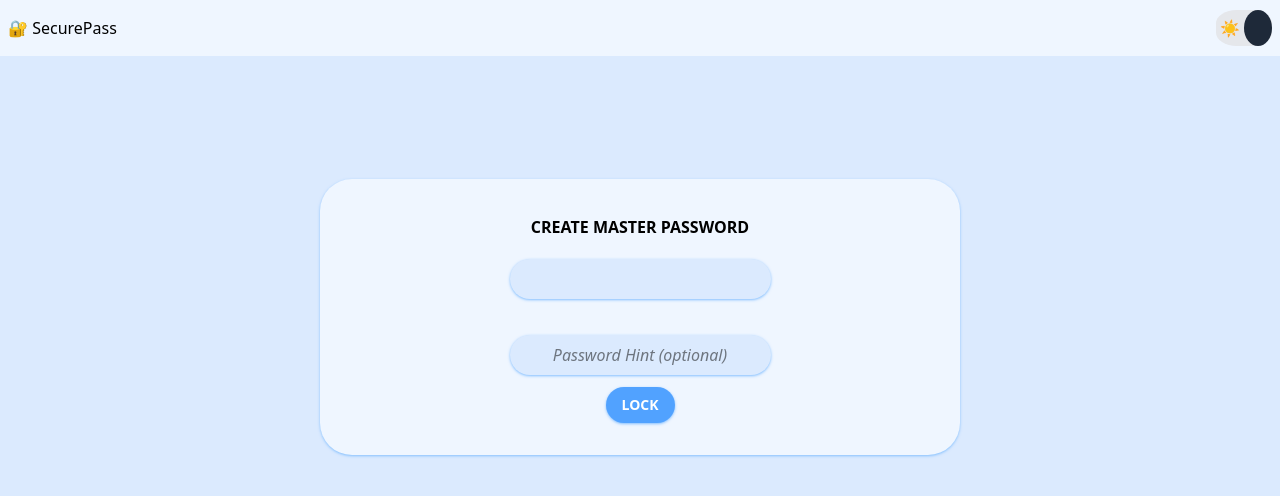
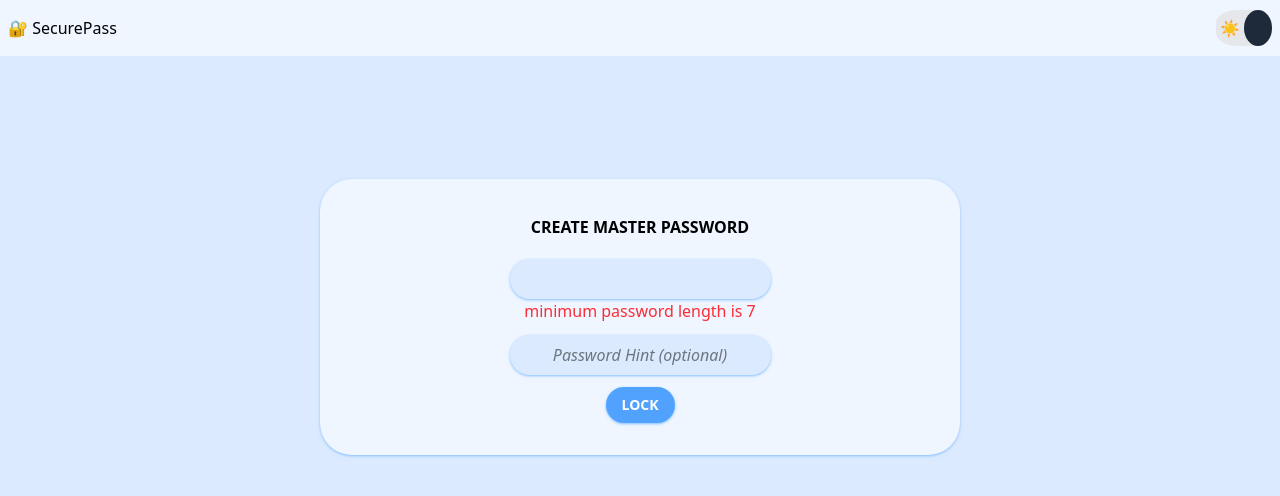
Before and after one commit to warlordtm/SecurePass, a React (Vite) app: page / in a window 1280 px wide. Shown: the top 496 px of the page. Built offline with nearby package versions, Linux system fonts and the light colour scheme.

Commit message:
UPDATE password strength checker

```diff
--- a/src/components/MasterPasswordPrompt.tsx
+++ b/src/components/MasterPasswordPrompt.tsx
@@ -12,7 +12,6 @@ function MasterPasswordPrompt({ onSubmit, failed, timeOut, manyAttempts }: Props
   const [password, setPassword] = useState<string>("")
   const [hint, setHint] = useState<string>("")
   const [validPassword, setValidPassword] = useState<boolean>(true)
-  const [passwordLength, setPasswordLength] = useState<boolean>(false)
 
   const handleSubmit = (e: React.FormEvent) => {
     e.preventDefault()
@@ -21,7 +20,6 @@ function MasterPasswordPrompt({ onSubmit, failed, timeOut, manyAttempts }: Props
     if (!localStorage.getItem("card")) {
       localStorage.setItem("hint", hint)
     }
-    if(password.length < 7) return setPasswordLength(true)
     onSubmit(password)
   }
 
@@ -49,8 +47,8 @@ function MasterPasswordPrompt({ onSubmit, failed, timeOut, manyAttempts }: Props
 
           <div className="wrong-password-div">
             {failed && <p className="wrong-password">{manyAttempts === false ? 'Incorrect master password' : 'too many attempts, try again later!'}</p>}
-            {!validPassword && <p className="wrong-password">password field cannot be empty!</p>}
-            {passwordLength && <p className="wrong-password">minimum password length is 7</p>}
+            {validPassword === false && <p className="wrong-password">password field cannot be empty!</p>}
+            {password.length <= 7 && <p className="wrong-password">minimum password length is 7</p>}
           </div>
 
           {!localStorage.getItem("card") && (
```
